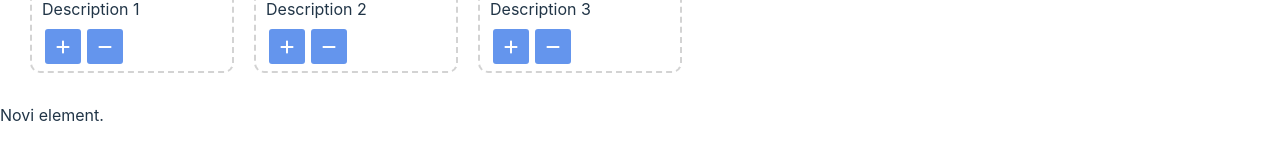
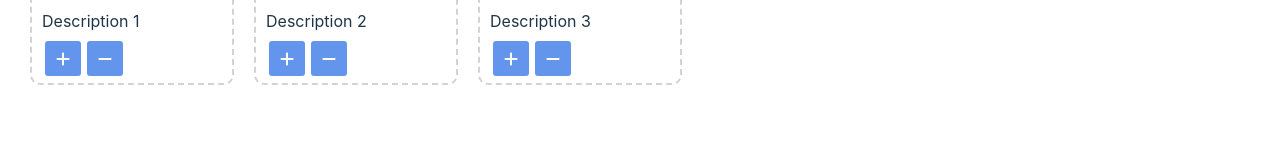
Before and after one commit to mlcs1999/React03, a React (Vite) app: page / in a window 1280 px wide. Shown: the part 527-686 px from the top of the page. Built offline with nearby package versions, Linux system fonts and the light colour scheme.

Commit message:
after testing

```diff
--- a/src/App.tsx
+++ b/src/App.tsx
@@ -75,10 +75,7 @@ function App() {
 
 
   return (
-    <>
-      <RouterProvider router={router} fallbackElement={<p>Loading...</p>} />
-      <div>Novi element.</div>
-    </>
+    <RouterProvider router={router} fallbackElement={<p>Loading...</p>} />
   );
 }
 
```
